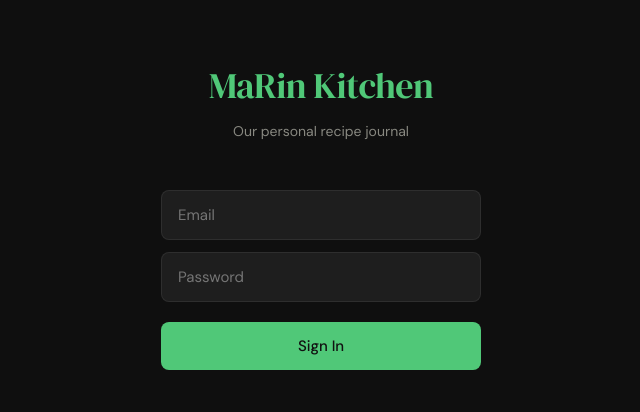
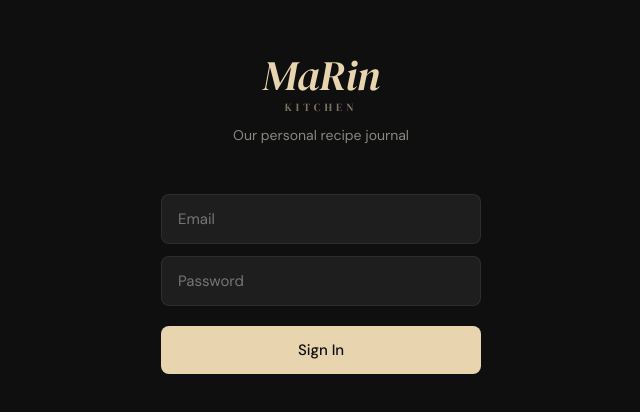
Before and after one commit to Rinman27/marin-kitchen, a React (Vite) app: page / in a window 1280 px wide. Shown: the part 186-598 px from the top of the page, without its empty margins (319-959 px from the left). Built offline with nearby package versions, Linux system fonts and the light colour scheme; no server answers.

Commit message:
Wordmark logo, color rollback, fix Want to Try

```diff
--- a/src/App.jsx
+++ b/src/App.jsx
@@ -16,8 +16,13 @@ function AppRoutes() {
         height: '100%', display: 'flex', alignItems: 'center',
         justifyContent: 'center', background: 'var(--bg-base)'
       }}>
-        <div style={{ color: 'var(--accent)', fontFamily: 'var(--font-display)', fontSize: '22px' }}>
-          MaRin Kitchen
+        <div style={{ textAlign: 'center' }}>
+          <div style={{ color: 'var(--accent)', fontFamily: 'var(--font-display)', fontSize: '36px', fontStyle: 'italic', lineHeight: 1 }}>
+            MaRin
+          </div>
+          <div style={{ color: 'var(--accent)', fontFamily: 'var(--font-display)', fontSize: '10px', letterSpacing: '4px', opacity: 0.5, marginTop: '4px' }}>
+            KITCHEN
+          </div>
         </div>
       </div>
     )
--- a/src/index.css
+++ b/src/index.css
@@ -10,9 +10,9 @@
   --bg-surface: #1a1a1a;
   --bg-elevated: #222222;
   --bg-input: #1e1e1e;
-  --accent: #50c878;
-  --accent-dim: #3da85f;
-  --accent-subtle: rgba(80, 200, 120, 0.1);
+  --accent: #e8d5b0;
+  --accent-dim: #c4b08a;
+  --accent-subtle: rgba(232, 213, 176, 0.1);
   --text-primary: #f0ede8;
   --text-secondary: #888880;
   --text-tertiary: #555550;
--- a/src/pages/LoginPage.jsx
+++ b/src/pages/LoginPage.jsx
@@ -32,14 +32,27 @@ export default function LoginPage() {
       padding: '0 32px',
     }}>
       <div style={{ marginBottom: '48px', textAlign: 'center' }}>
-        <div style={{
-          fontFamily: 'var(--font-display)',
-          fontSize: '36px',
-          color: 'var(--accent)',
-          marginBottom: '8px',
-          letterSpacing: '-0.5px'
-        }}>
-          MaRin Kitchen
+        <div style={{ marginBottom: '8px' }}>
+          <div style={{
+            fontFamily: 'var(--font-display)',
+            fontSize: '42px',
+            fontStyle: 'italic',
+            color: 'var(--accent)',
+            letterSpacing: '-0.5px',
+            lineHeight: 1,
+          }}>
+            MaRin
+          </div>
+          <div style={{
+            fontFamily: 'var(--font-display)',
+            fontSize: '11px',
+            color: 'var(--accent)',
+            opacity: 0.5,
+            letterSpacing: '4px',
+            marginTop: '4px',
+          }}>
+            KITCHEN
+          </div>
         </div>
         <div style={{ fontSize: '14px', color: 'var(--text-secondary)' }}>
           Our personal recipe journal
--- a/src/pages/MainPage.jsx
+++ b/src/pages/MainPage.jsx
@@ -66,13 +66,27 @@ export default function MainPage() {
           alignItems: 'center',
           marginBottom: '16px',
         }}>
-          <div style={{
-            fontFamily: 'var(--font-display)',
-            fontSize: '28px',
-            color: 'var(--accent)',
-            letterSpacing: '-0.5px',
-          }}>
-            MaRin Kitchen
+          <div style={{ lineHeight: 1 }}>
+            <div style={{
+              fontFamily: 'var(--font-display)',
+              fontSize: '26px',
+              fontStyle: 'italic',
+              color: 'var(--accent)',
+              letterSpacing: '-0.5px',
+              lineHeight: 1,
+            }}>
+              MaRin
+            </div>
+            <div style={{
+              fontFamily: 'var(--font-display)',
+              fontSize: '9px',
+              color: 'var(--accent)',
+              opacity: 0.5,
+              letterSpacing: '3px',
+              marginTop: '2px',
+            }}>
+              KITCHEN
+            </div>
           </div>
           <button
             onClick={() => navigate(tab === 'recipes' ? '/add' : '/add-want')}
```
Also changed, not shown: public/favicon.svg (added).
